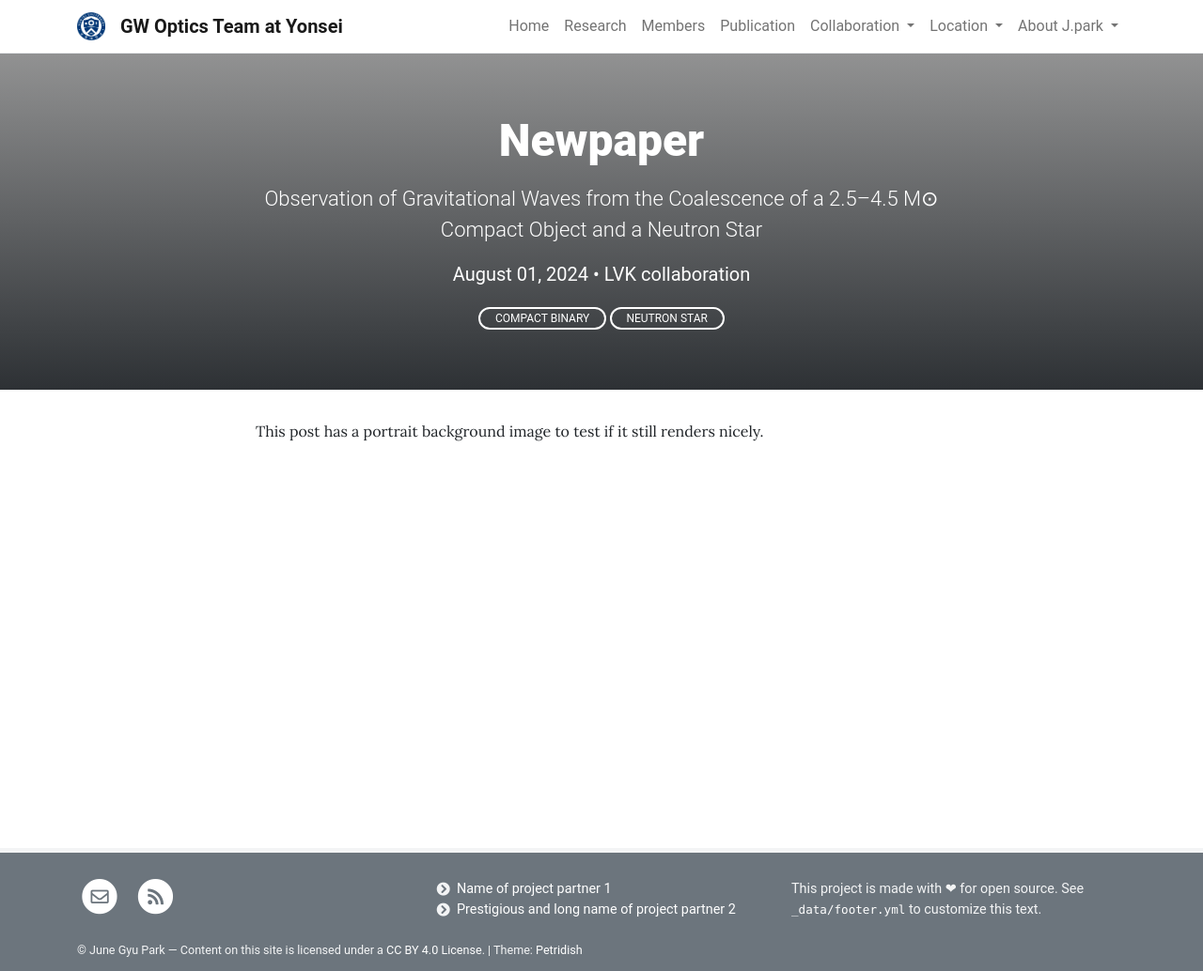
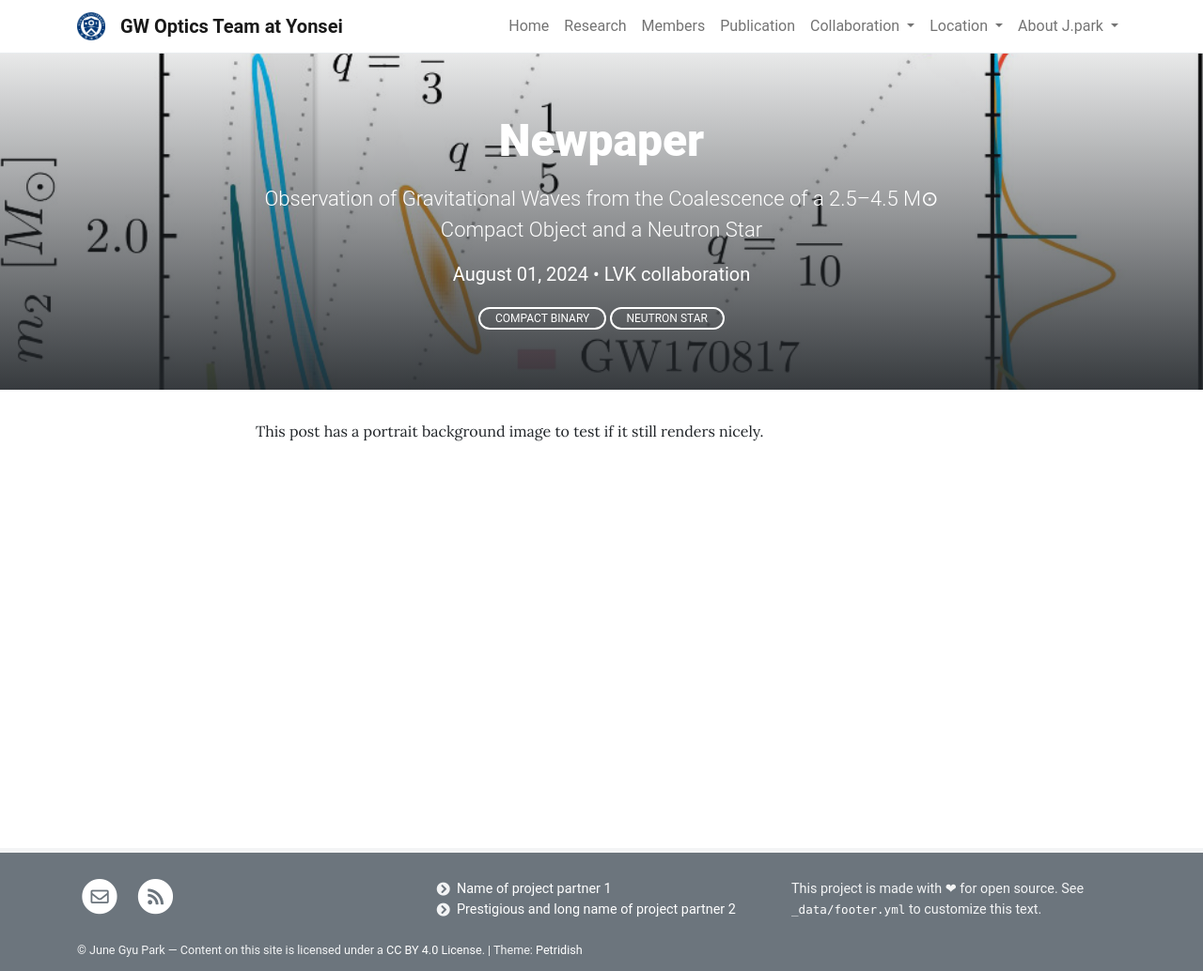
Before and after one commit to jgpark84/testpage, a Jekyll site: the page built from _posts/2024-08-01-Newpaper.md, in a window 1280 px wide. Shown: the whole page at 94% size. Built offline with Jekyll 4.4.1, drawn with Linux system fonts in a browser that asks for light colours.

Commit message:
Update 2024-08-01-Newpaper.md

```diff
--- a/_posts/2024-08-01-Newpaper.md
+++ b/_posts/2024-08-01-Newpaper.md
@@ -1,7 +1,7 @@
 ---
 title: Newpaper
 description: Observation of Gravitational Waves from the Coalescence of a 2.5–4.5 M⊙ Compact Object and a Neutron Star
-background: "https://gwoty.yonsei.ac.kr/assets/image/Explain.png"
+background: /assets/postimg/230539.jpg
 author: [LVK collaboration]
 tags: [Compact binary, neutron star]
 ---
```
